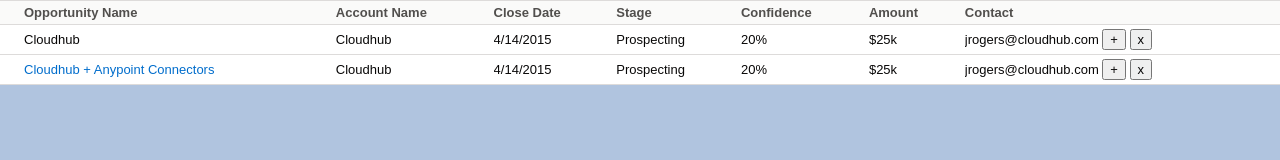
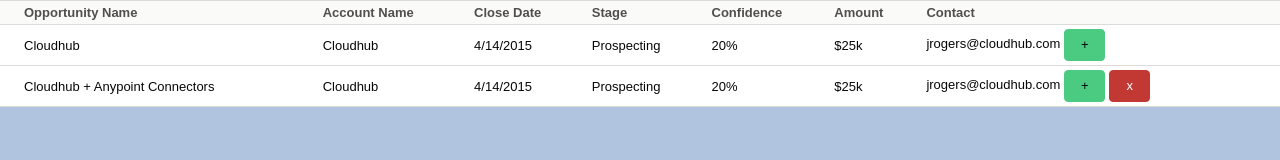
Before and after one commit to sumit07sinha/salesforce-lightning-design-system, a plain HTML site: page data table/index.html in a window 1280 px wide. Drawn offline with Linux system fonts and the light colour scheme; a web font is replaced by a local one.

Commit message:
buttons css class added

```diff
--- a/data table/index.html
+++ b/data table/index.html
@@ -57,15 +57,14 @@
         <td data-label="Contact">
           <div class="slds-truncate" title="jrogers@cloudhub.com">
             jrogers@cloudhub.com
-            <button onclick="addRows(event)">+</button>
-            <button onclick="removeRows(event)">x</button>
+            <button  class="slds-button slds-button_success" onclick="addRows(event)">+</button>
           </div>
         </td>
       </tr>
       <tr class="slds-hint-parent">
         <th data-label="Opportunity Name" scope="row">
           <div class="slds-truncate" title="Cloudhub + Anypoint Connectors">
-            <a href="javascript:void(0);" tabindex="-1">Cloudhub + Anypoint Connectors</a>
+           Cloudhub + Anypoint Connectors
           </div>
         </th>
         <td data-label="Account Name">
@@ -86,7 +85,7 @@
         <td data-label="Contact">
           <div class="slds-truncate" title="jrogers@cloudhub.com">
             jrogers@cloudhub.com
-            <button onclick="addRows(event)">+</button> <button onclick="removeRows(event)"> x</button>
+            <button class="slds-button slds-button_success" onclick="addRows(event)">+</button><button class="slds-button slds-button_destructive" onclick="removeRows(event)">x</button>
           </div>
         </td>
       </tr>
```
